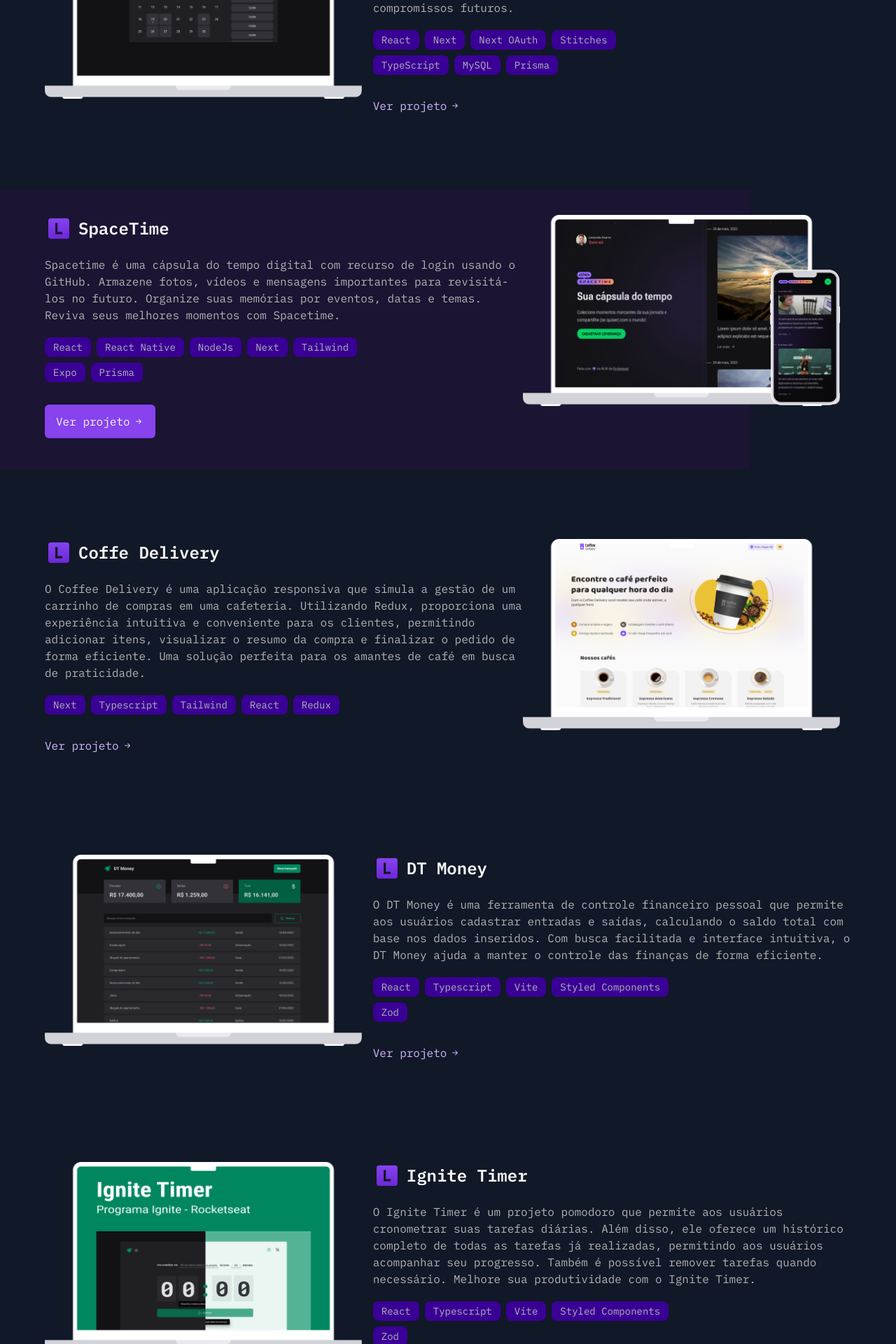
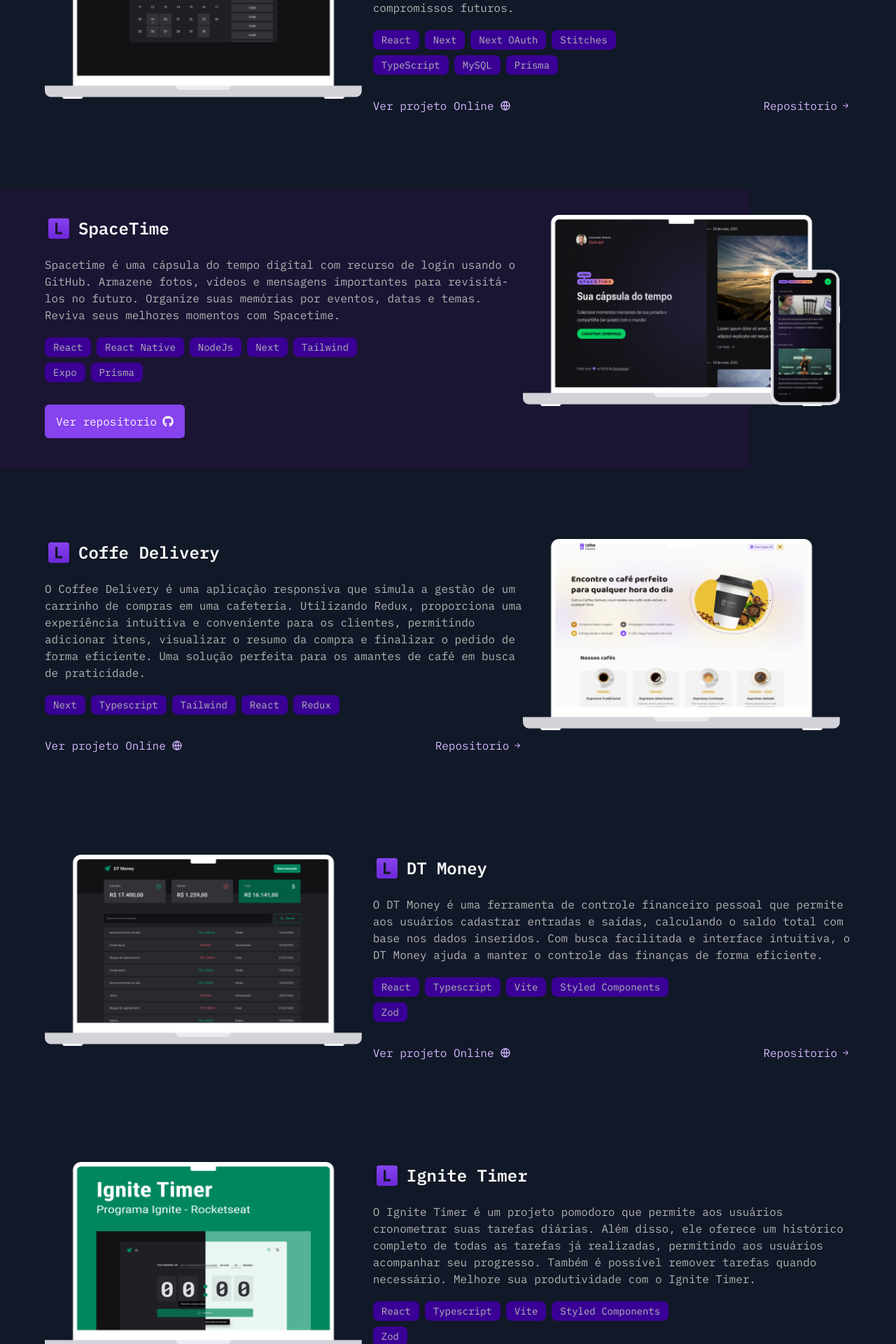
Before and after one commit to leuzindev/portifolio-dev, a Next.js app: page /projects in a window 1280 px wide. Shown: the part 1580-3500 px from the top of the page at 70% size. Built offline with nearby package versions, Linux system fonts and the light colour scheme.

Commit message:
feat: links for projects and whatsapp

```diff
--- a/src/app/(home)/projects/page.tsx
+++ b/src/app/(home)/projects/page.tsx
@@ -60,6 +60,7 @@ export default function Projects() {
             utilizando o CMS Prismic para gerenciar os posts e
             integração com o Stripe para oferecer um plano de assinatura ao usuario."
             techs={igNews}
+            repo="https://github.com/leuzindev/ig.news"
           />
           <Project
             image={igniteCallImg}
@@ -68,6 +69,8 @@ export default function Projects() {
             tanto no seu próprio calendário quanto no de outras pessoas.
             Além disso, você pode organizar suas tarefas diárias e planejar compromissos futuros."
             techs={igniteCall}
+            repo="https://github.com/leuzindev/ignite-call"
+            projectOnline="https://ignite-call-peach.vercel.app/"
           />
           <Project
             image={nlwSpacetimeImg}
@@ -77,6 +80,7 @@ export default function Projects() {
             techs={spaceTime}
             reverse
             especial
+            repo="https://github.com/leuzindev/nlwspacetime"
           />
           <Project
             image={coffeDeliveryImg}
@@ -86,6 +90,8 @@ export default function Projects() {
             Uma solução perfeita para os amantes de café em busca de praticidade."
             techs={coffeDelivery}
             reverse
+            repo="https://github.com/leuzindev/coffe-delivery"
+            projectOnline="https://coffe-delivery-ashy.vercel.app/"
           />
           <Project
             image={dtMoneyImg}
@@ -95,6 +101,8 @@ export default function Projects() {
             calculando o saldo total com base nos dados inseridos. Com busca facilitada e interface intuitiva,
             o DT Money ajuda a manter o controle das finanças de forma eficiente."
             techs={DtMoney}
+            repo="https://github.com/leuzindev/dtmoney"
+            projectOnline="https://dtmoney-ten-puce.vercel.app/"
           />
           <Project
             image={igniteTimerImg}
@@ -103,6 +111,8 @@ export default function Projects() {
             Além disso, ele oferece um histórico completo de todas as tarefas já realizadas, permitindo aos usuários acompanhar seu progresso.
             Também é possível remover tarefas quando necessário. Melhore sua produtividade com o Ignite Timer."
             techs={igniteTimer}
+            repo="https://github.com/leuzindev/ignite-timer"
+            projectOnline="https://ignite-timer-bice.vercel.app/"
           />
           <Project
             image={cineFlowImg}
@@ -112,6 +122,7 @@ export default function Projects() {
             Desfrute de horas de diversão com o Cine Flow."
             techs={cineflow}
             reverse
+            repo="https://github.com/leuzindev/Cineflow"
           />
           <Project
             image={todoListImg}
@@ -123,6 +134,8 @@ export default function Projects() {
             Simplifique sua vida com o TODO e torne seu dia mais produtivo."
             techs={todo}
             reverse
+            repo="https://github.com/leuzindev/todolist-challenge"
+            projectOnline="https://todolist-challenge-lime.vercel.app/"
           />
         </section>
       </main>
--- a/src/app/globals.css
+++ b/src/app/globals.css
@@ -12,9 +12,7 @@ html {
   box-sizing: border-box;
 }
 
-:focus {
-  outline: 2px solid #D3B7FF;
-}
+
 
 body{
   -webkit-font-smoothing: antialiased;
--- a/src/components/FooterContatc/index.tsx
+++ b/src/components/FooterContatc/index.tsx
@@ -10,10 +10,10 @@ export function FooterContact({ id }: FooterContactProps) {
       id={id}
       className="relative mt-24 flex min-h-[900px] w-full flex-col items-center justify-center bg-footer p-6"
     >
-      <div className="min-h-[50vh]">
-        <div className="mb-8 flex flex-col items-center">
+      <div className="min-h-[50vh] w-[450px] sm:w-[90%]">
+        <div className="mb-8 flex flex-col items-center ">
           <p className="text-base text-purple-2">../contato</p>
-          <h3 className="mt-5 text-center text-2xl font-semibold text-grey-1">
+          <h3 className="mt-5 text-center text-2xl font-semibold text-grey-1 sm:text-xl">
             Vamos trabalhar juntos?
             <br /> Entre em contato
           </h3>
--- a/src/components/Hero/index.tsx
+++ b/src/components/Hero/index.tsx
@@ -67,7 +67,9 @@ export function Hero() {
             >
               <FaLinkedin className="text-grey-6" size="20" />
             </Link>
-            <FaWhatsapp className="text-grey-6" size="20" />
+            <Link href="https://wa.me/5511992909966?text=Ola%20encontrei%20seu%20perfil%20pelo%20portf%C3%B3lio,%20gostaria%20de%20marcar%20uma%20reuni%C3%A3o%20">
+              <FaWhatsapp className="text-grey-6" size="20" />
+            </Link>
           </div>
         </div>
       </div>
--- a/src/components/Project/index.tsx
+++ b/src/components/Project/index.tsx
@@ -5,10 +5,14 @@ import Logo from '@/assets/logo.png'
 
 import Link from 'next/link'
 import Image from 'next/image'
+
 import { BsArrowRightShort } from 'react-icons/bs'
+import { RiGlobalLine } from 'react-icons/ri'
 
 import { useInView } from 'react-intersection-observer'
 import { motion } from 'framer-motion'
+import { FaGithub } from 'react-icons/fa'
+
 interface ProjectProps {
   image: any
   title: string
@@ -16,6 +20,8 @@ interface ProjectProps {
   techs: Array<string>
   reverse?: boolean
   especial?: boolean
+  repo?: string
+  projectOnline?: string
 }
 
 export function Project({
@@ -25,20 +31,12 @@ export function Project({
   techs,
   reverse,
   especial,
+  repo,
+  projectOnline,
 }: ProjectProps) {
   const [ref, inView] = useInView({
     threshold: 0.1,
   })
-
-  // {
-  //   hidden: { x: 100 },
-  //   visible: { x: 0 },
-  // }
-
-  // {
-  //   hidden: { x: -100 },
-  //   visible: { x: 0 },
-  // }
 
   const variantsMobile = {
     hidden: { opacity: 0 },
@@ -82,11 +80,13 @@ export function Project({
                 <TechChip content={tech} key={index} delay={0.1 * index} />
               ))}
             </div>
-            <Link href="/" className="flex h-12 ">
-              <span className="flex items-center gap-1 rounded-md bg-purple-4 px-4 text-grey-1">
-                Ver projeto <BsArrowRightShort />
-              </span>
-            </Link>
+            {repo && (
+              <Link href={repo} className="flex h-12" target="_blank">
+                <span className="flex items-center gap-2 rounded-md bg-purple-4 px-4 text-grey-1 transition-colors hover:bg-purple-5">
+                  Ver repositorio <FaGithub />
+                </span>
+              </Link>
+            )}
           </div>
         </motion.div>
       ) : (
@@ -118,11 +118,22 @@ export function Project({
                 <TechChip content={tech} key={index} delay={0.1 * index} />
               ))}
             </div>
-            <Link href="/">
-              <span className="flex items-center gap-1 text-purple-1">
-                Ver projeto <BsArrowRightShort />
-              </span>
-            </Link>
+            <div className="flex items-center justify-between gap-4">
+              {projectOnline && (
+                <Link href={projectOnline} target="_blank">
+                  <span className="flex items-center gap-2 text-purple-1 transition-colors hover:text-purple-4">
+                    Ver projeto Online <RiGlobalLine />
+                  </span>
+                </Link>
+              )}
+              {repo && (
+                <Link href={repo} target="_blank">
+                  <span className="flex items-center gap-1 text-purple-1 transition-colors hover:text-purple-4">
+                    Repositorio <BsArrowRightShort />
+                  </span>
+                </Link>
+              )}
+            </div>
           </div>
         </motion.div>
       )}
--- a/src/components/ProjectsSection/index.tsx
+++ b/src/components/ProjectsSection/index.tsx
@@ -43,6 +43,8 @@ export function ProjectsSection() {
         tanto no seu próprio calendário quanto no de outras pessoas.
         Além disso, você pode organizar suas tarefas diárias e planejar compromissos futuros."
         techs={igniteCall}
+        projectOnline="https://ignite-call-peach.vercel.app/"
+        repo="https://github.com/leuzindev/ignite-call"
       />
       <Project
         image={spaceTimeImg}
@@ -52,6 +54,7 @@ export function ProjectsSection() {
         techs={spaceTime}
         reverse
         especial
+        repo="https://github.com/leuzindev/nlwspacetime"
       />
       <Project
         image={igNewsImg}
@@ -60,6 +63,7 @@ export function ProjectsSection() {
         utilizando o CMS Prismic para gerenciar os posts e
         integração com o Stripe para oferecer um plano de assinatura ao usuario."
         techs={igNews}
+        repo="https://github.com/leuzindev/ig.news"
       />
       <Separator />
       <Link href="/projects">
--- a/src/components/TechCard/index.tsx
+++ b/src/components/TechCard/index.tsx
@@ -38,13 +38,17 @@ export function TechCard({
         damping: 20,
         delay,
       }}
-      className="rounded-md bg-card p-5"
+      className="group rounded-md bg-card p-5 transition-colors hover:bg-[#293349]"
     >
       <div className="mb-4 flex items-center justify-between">
-        <p className="text-grey-5">{tech}</p>
-        <Icon className="text-grey-5" />
+        <p className="text-grey-5 transition-colors group-hover:text-purple-4">
+          {tech}
+        </p>
+        <Icon className="text-grey-5 transition-colors group-hover:text-purple-4" />
       </div>
-      <span className=" text-grey-5">{experience}</span>
+      <span className=" text-grey-5 transition-colors group-hover:text-purple-4">
+        {experience}
+      </span>
     </motion.div>
   )
 }
```
Also changed, not shown: src/components/FormContact/index.tsx (+12 -7 lines).
